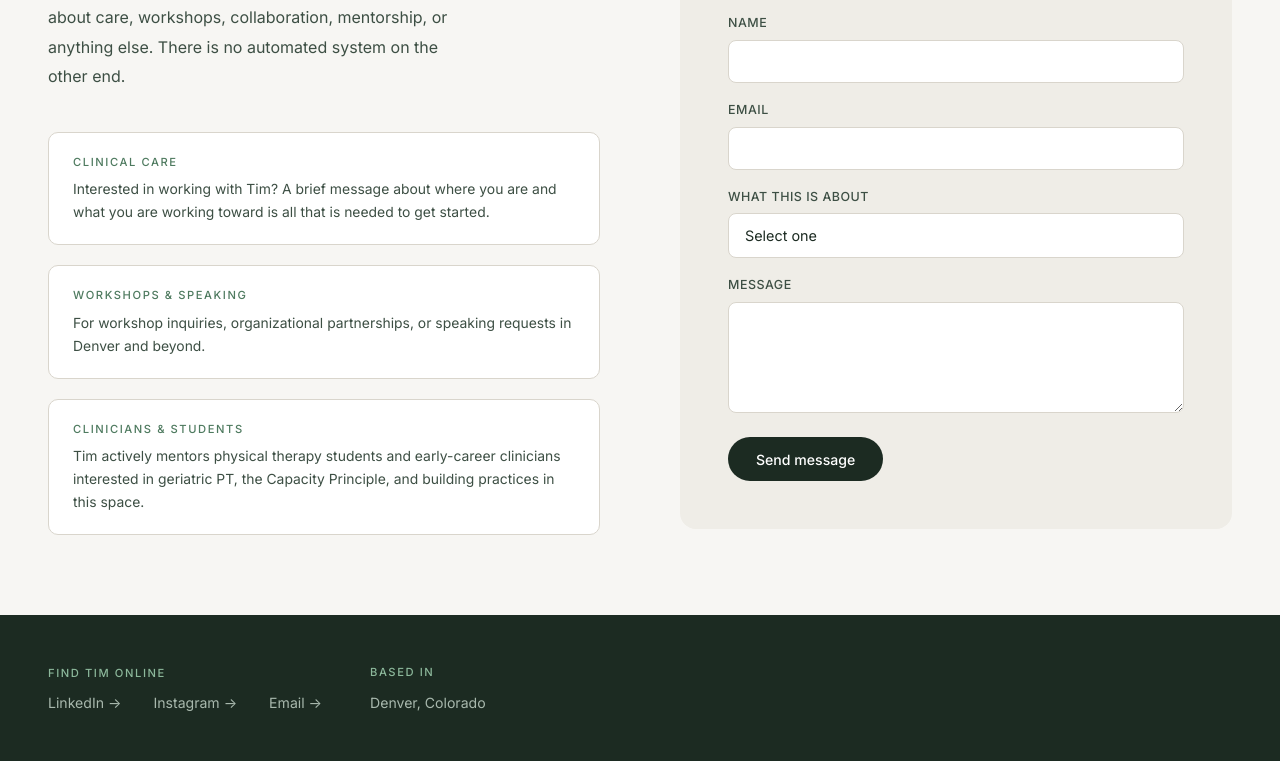
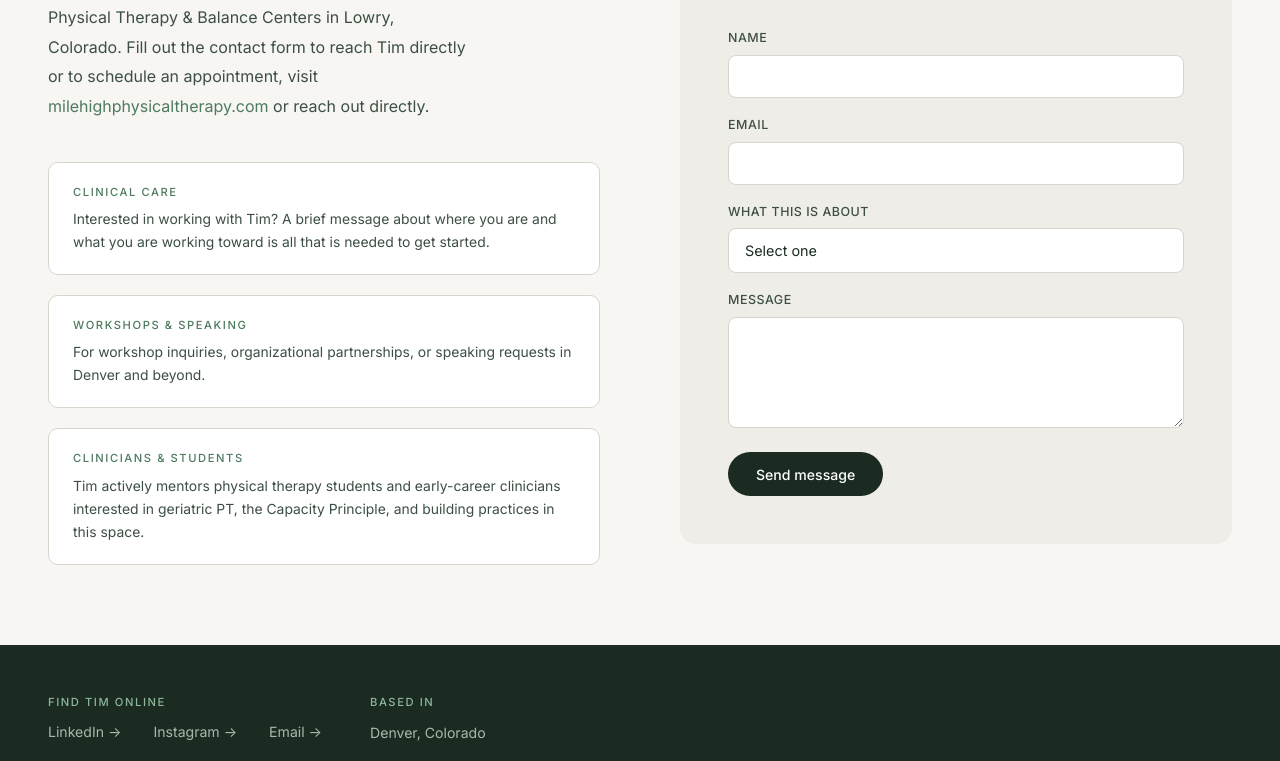
Before and after one commit to qazqwerty10/Reframe-Aging-Website, a plain HTML site: page contact.html in a window 1280 px wide. Shown: the part 291-1052 px from the top of the page. Drawn offline with Linux system fonts and the light colour scheme.

Commit message:
Update contact.html

```diff
--- a/contact.html
+++ b/contact.html
@@ -37,7 +37,7 @@
     <div>
       <div class="sec-eye">Contact</div>
       <h1>Let&rsquo;s talk.</h1>
-      <p style="font-size:1rem;color:var(--ink-mid);line-height:1.85;max-width:42ch;margin-bottom:2.5rem;">Tim responds personally to every message. Reach out about care, workshops, collaboration, mentorship, or anything else. There is no automated system on the other end.</p>
+      <p style="font-size:1rem;color:var(--ink-mid);line-height:1.85;max-width:42ch;margin-bottom:2.5rem;">Tim currently provides clinical care at Mile High Physical Therapy &amp; Balance Centers in Lowry, Colorado. Fill out the contact form to reach Tim directly or to schedule an appointment, visit <a href="https://milehighphysicaltherapy.com" target="_blank" rel="noopener noreferrer" style="color:var(--accent);text-decoration:none;">milehighphysicaltherapy.com</a> or reach out directly.</p>
 
       <div style="display:flex;flex-direction:column;gap:1.25rem;">
         <div style="padding:1.25rem 1.5rem;background:var(--surface);border:1px solid var(--divider);border-radius:10px;">
```
